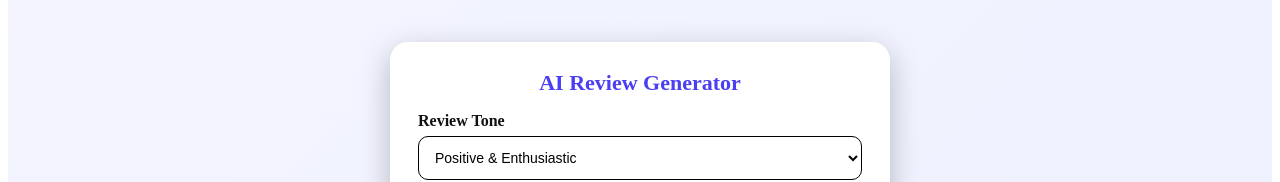
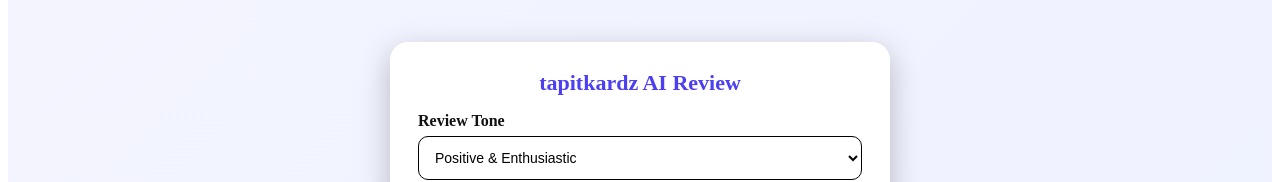
Before and after one commit to swatisingh16/review-generator-frontend, a React app: page /review in a window 1280 px wide. Shown: the part 140-322 px from the top of the page. Built offline with nearby package versions, Linux system fonts and the light colour scheme; sample sign-in values are in the browser's storage; the HTML template or start-up script is replaced by a standard one.

Commit message:
login page

```diff
--- a/src/App.css
+++ b/src/App.css
@@ -4,4 +4,5 @@
   width: 100%;
   height: 100%;
   margin: 0;
+  font-family: Arial, Helvetica, sans-serif;
 }
--- a/src/components/ReviewGenerator.jsx
+++ b/src/components/ReviewGenerator.jsx
@@ -60,7 +60,7 @@
     <div className="review-page">
       <div className="container">
         <div className="card">
-          <h2 className="title">AI Review Generator</h2>
+          <h2 className="title">tapitkardz AI Review</h2>
           {/**
         <label>Business Name</label>
         <input
```
